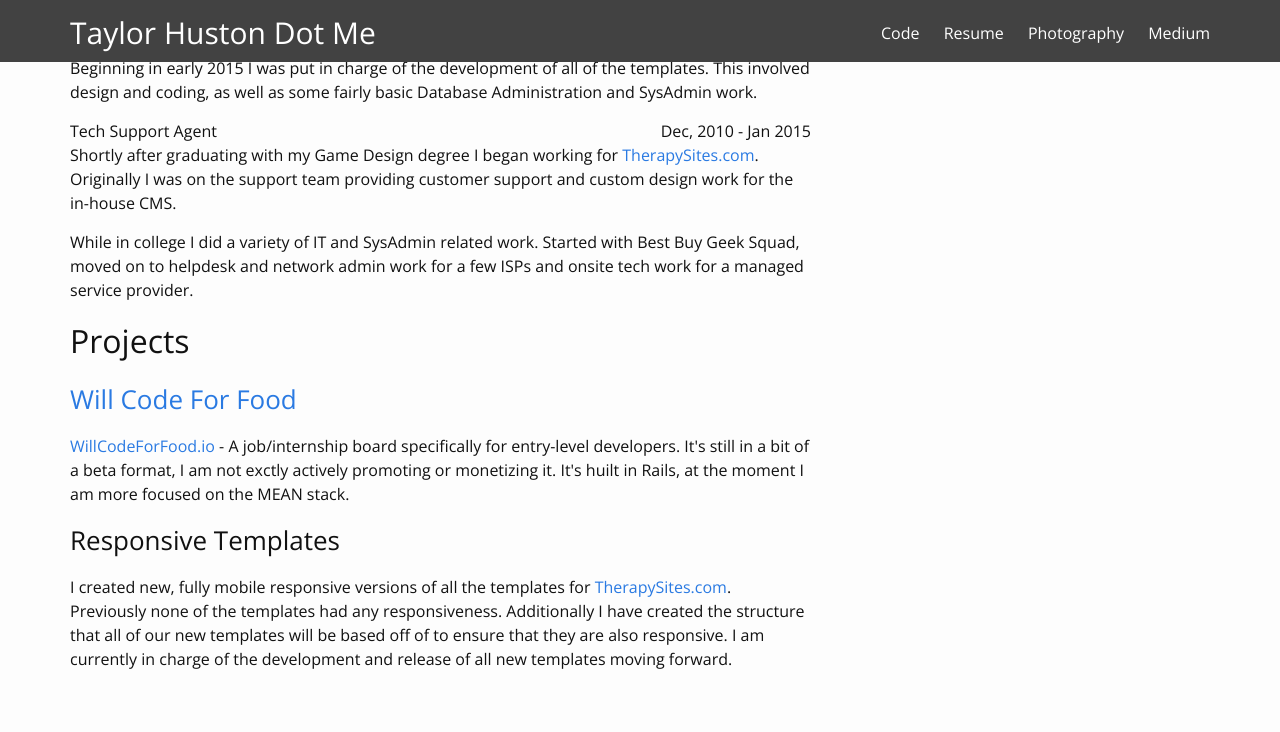
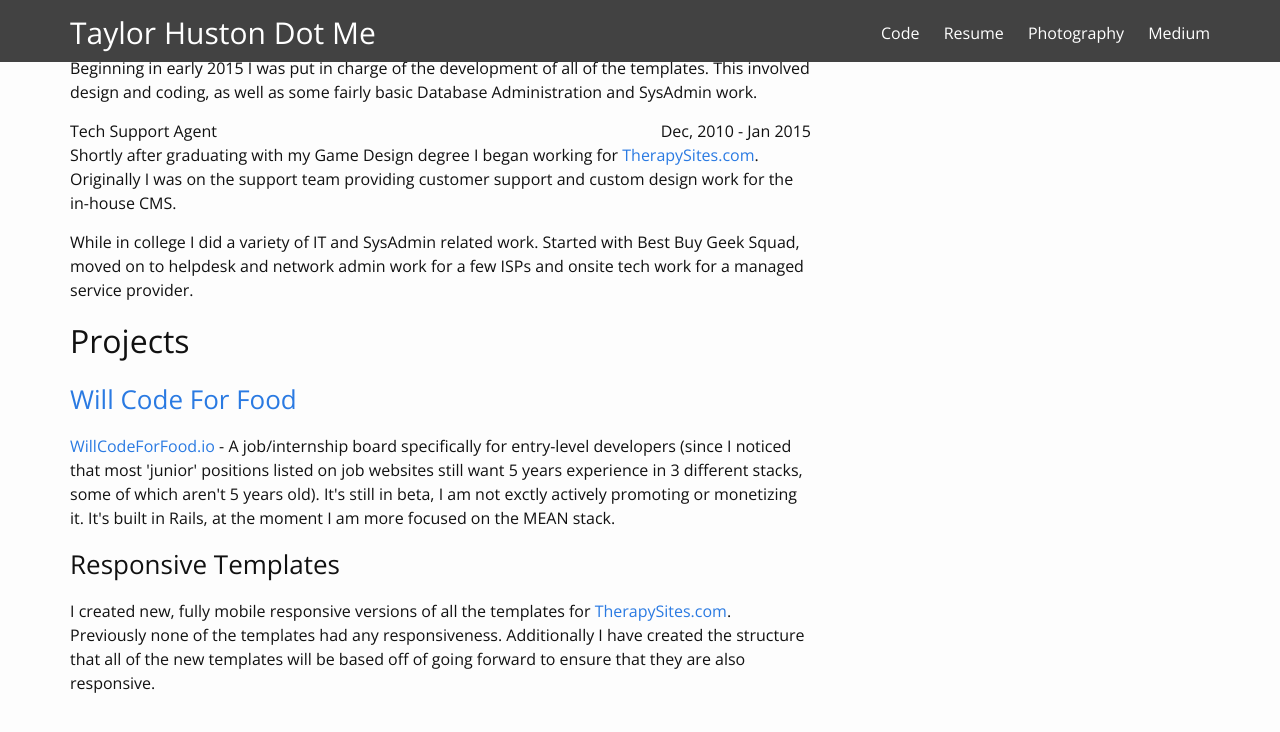
Before and after one commit to TaylorHuston/taylorhuston.github.io, a Jekyll site: the page built from resume.html, in a window 1280 px wide and 900 px high, scrolled down 1981 px, cut to the strip 0-772 px from the top of the window. Shown: the top 732 px of the strip. Built offline with Jekyll 4.4.1, drawn with Linux system fonts in a browser that asks for light colours; some web fonts are replaced.

Commit message:
Update Resume

```diff
--- a/resume.html
+++ b/resume.html
@@ -235,10 +235,10 @@ permalink: /resume/
 
   <h3><a href="http://willcodeforfood.io/" target="_blank">Will Code For Food</a></h3>
 
-  <p><a href="http://willcodeforfood.io/" target="_blank">WillCodeForFood.io</a> - A job/internship board specifically for entry-level developers. It's still in a bit of a beta format, I am not exctly actively promoting or monetizing it. It's huilt in Rails, at the moment I am more focused on the MEAN stack.</p>
+  <p><a href="http://willcodeforfood.io/" target="_blank">WillCodeForFood.io</a> - A job/internship board specifically for entry-level developers (since I noticed that most 'junior' positions listed on job websites still want 5 years experience in 3 different stacks, some of which aren't 5 years old). It's still in beta, I am not exctly actively promoting or monetizing it. It's built in Rails, at the moment I am more focused on the MEAN stack.</p>
 
   <h3>Responsive Templates</h3>
 
-  <p>I created new, fully mobile responsive versions of all the templates for <a href="http://www.therapysites.com/" target="_blank">TherapySites.com</a>. Previously none of the templates had any responsiveness. Additionally I have created the structure that all of our new templates will be based off of to ensure that they are also responsive. I am currently in charge of the development and release of all new templates moving forward.</p>
+  <p>I created new, fully mobile responsive versions of all the templates for <a href="http://www.therapysites.com/" target="_blank">TherapySites.com</a>. Previously none of the templates had any responsiveness. Additionally I have created the structure that all of the new templates will be based off of going forward to ensure that they are also responsive.</p>
 
 </div>
```
